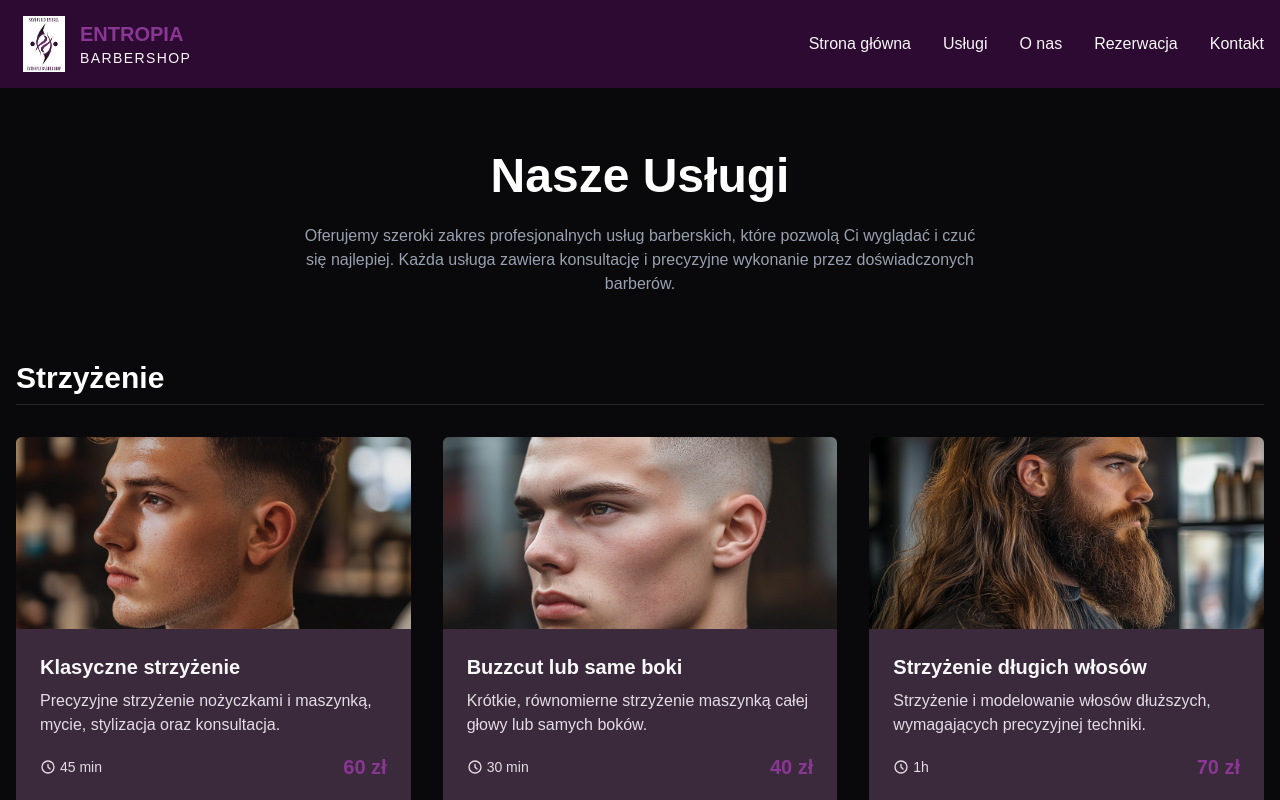
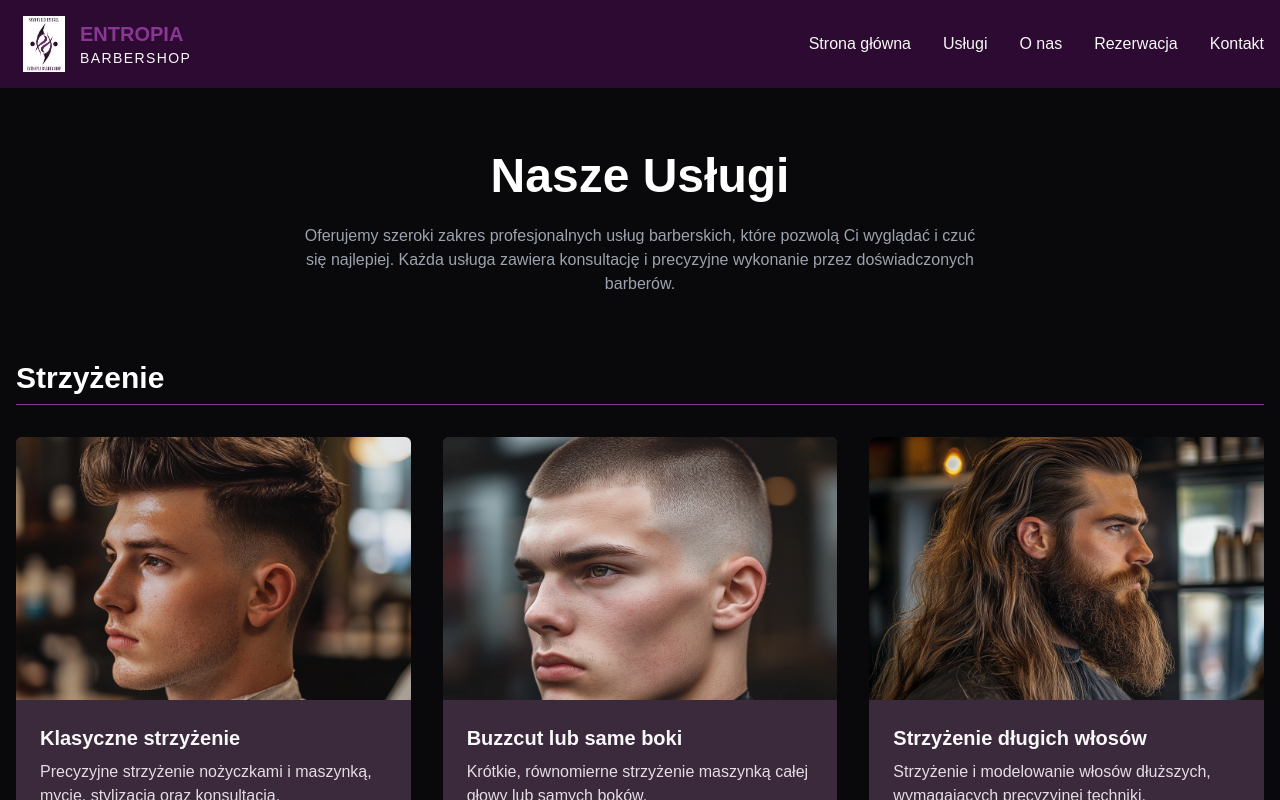
Before and after one commit to mateuszBetlej4/entropia-barbershop, a Next.js app: page /uslugi in a window 1280 px wide. Shown: the top 800 px of the page. Built offline with nearby package versions, Linux system fonts and the light colour scheme.

Commit message:
Add booking section and refine services page styling

```diff
--- a/src/app/components/ServiceCard.tsx
+++ b/src/app/components/ServiceCard.tsx
@@ -17,11 +17,11 @@ export default function ServiceCard({ title, description, price, duration, image
   const [imageError, setImageError] = useState(false);
 
   // Domyślny obraz zastępczy - używamy statycznego obrazu z Next.js
-  const placeholderImage = "/next.svg";
+  const placeholderImage = "/images/service-placeholder.jpg";
 
   return (
     <div className="bg-neutral rounded-md overflow-hidden group" style={{ backgroundColor: "#3A2A3C" }}>
-      <div className="relative h-48 overflow-hidden">
+      <div className="relative w-full" style={{ paddingTop: "66.67%" }}>  {/* 3:2 aspect ratio for more vertical space */}
         {/* Używamy statycznego obrazu z Next.js jako fallback */}
         <div
           className="absolute inset-0 bg-primary flex items-center justify-center"
@@ -36,7 +36,9 @@ export default function ServiceCard({ title, description, price, duration, image
           src={imageError ? placeholderImage : (imageSrc || placeholderImage)}
           alt={title}
           fill
+          sizes="(max-width: 768px) 100vw, (max-width: 1200px) 50vw, 33vw"
           className="object-cover group-hover:scale-105 transition-transform duration-300"
+          style={{ objectPosition: "center 30%" }} // Position slightly above center to avoid cutting off tops
           onError={() => setImageError(true)}
           unoptimized={true} // Wyłączamy optymalizację obrazów, aby uniknąć problemów z placeholderami
         />
--- a/src/app/uslugi/page.tsx
+++ b/src/app/uslugi/page.tsx
@@ -98,18 +98,18 @@ const categorizedServices = {
 
 export default function ServicesPage() {
   return (
-    <main className="py-16 bg-zinc-950">
+    <main className="py-16 bg-zinc-950" style={{ backgroundColor: "#09090B" }}>
       <div className="container mx-auto px-4">
         <div className="text-center mb-16">
-          <h1 className="text-4xl md:text-5xl font-bold text-white mb-6">Nasze Usługi</h1>
-          <p className="text-gray-400 max-w-2xl mx-auto">
+          <h1 className="text-4xl md:text-5xl font-bold text-white mb-6" style={{ color: "#FFFFFF" }}>Nasze Usługi</h1>
+          <p className="text-gray-400 max-w-2xl mx-auto" style={{ color: "#9CA3AF" }}>
             Oferujemy szeroki zakres profesjonalnych usług barberskich, które pozwolą Ci wyglądać i czuć się najlepiej. Każda usługa zawiera konsultację i precyzyjne wykonanie przez doświadczonych barberów.
           </p>
         </div>
 
         {Object.entries(categorizedServices).map(([category, items]) => (
           <div key={category} className="mb-16">
-            <h2 className="text-2xl md:text-3xl font-bold text-white mb-8 pb-2 border-b border-zinc-800">{category}</h2>
+            <h2 className="text-2xl md:text-3xl font-bold text-white mb-8 pb-2 border-b border-purple-light" style={{ color: "#FFFFFF", borderColor: "#8A3793" }}>{category}</h2>
             <div className="grid grid-cols-1 md:grid-cols-2 lg:grid-cols-3 gap-8">
               {items.map((service) => (
                 <ServiceCard key={service.id} {...service} />
@@ -117,6 +117,22 @@ export default function ServicesPage() {
             </div>
           </div>
         ))}
+
+        <div className="mt-16 p-6 bg-neutral rounded-md" style={{ backgroundColor: "#3A2A3C" }}>
+          <h2 className="text-2xl font-bold text-white mb-4" style={{ color: "#FFFFFF" }}>Rezerwacja</h2>
+          <p className="text-gray-300 mb-6" style={{ color: "#E5DCE6" }}>
+            Zarezerwuj wizytę online przez Booksy lub zadzwoń do nas pod numer +48 666 666 666.
+          </p>
+          <a
+            href="https://booksy.com/pl-pl/286358_entropia-barbershop-szymon-rechziegel_barber-shop_11352_krosno"
+            target="_blank"
+            rel="noopener noreferrer"
+            className="inline-block bg-purple hover:bg-purple-light text-white font-medium py-3 px-8 rounded-sm transition-colors"
+            style={{ backgroundColor: "#5E1A64", color: "#FFFFFF" }}
+          >
+            Zarezerwuj na Booksy
+          </a>
+        </div>
       </div>
     </main>
   );
```
